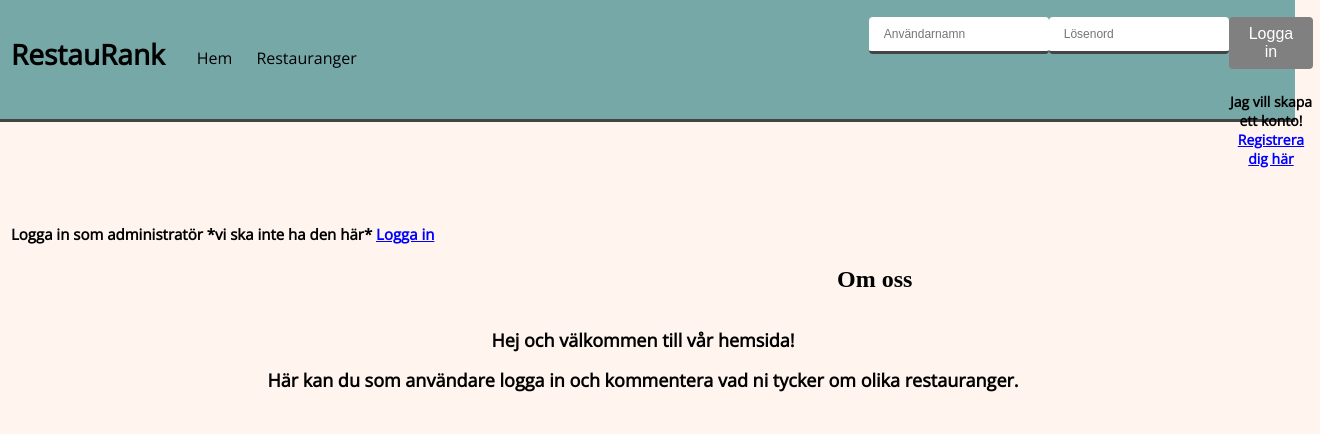
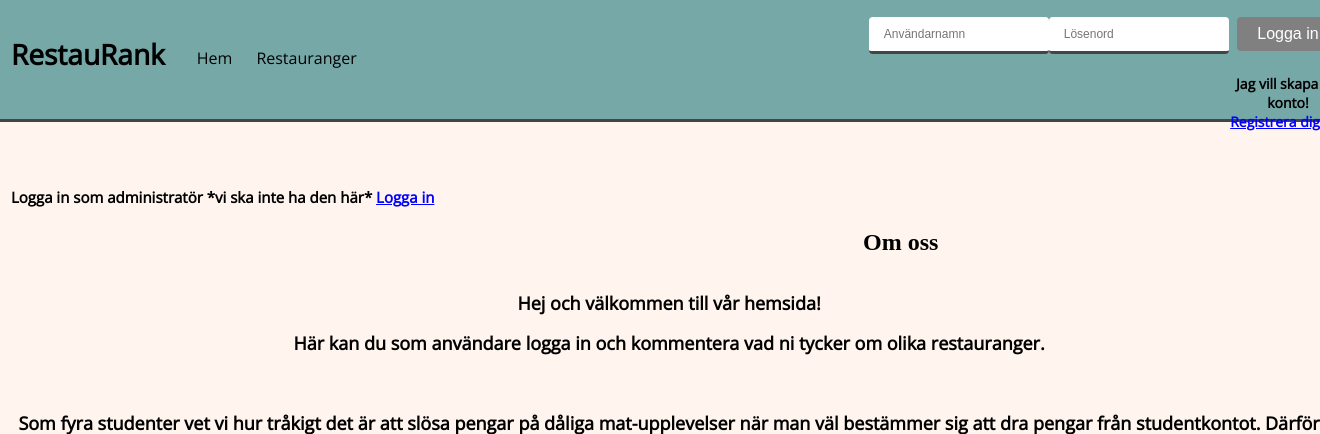
Before and after one commit to ThanitaSongvilay/DelaHors-projekt, a PHP site: page /Index.html in a window 1320 px wide; the page is wider, and only the part inside the window is pictured. Shown: the top 434 px of that part. Run offline with PHP 8.4, Linux system fonts and the light colour scheme.

Commit message:
margin bby

```diff
--- a/assets/css/main.css
+++ b/assets/css/main.css
@@ -5,10 +5,12 @@ body{
 }
 
 nav{
+  height: 120px;
+  background-color: #77a8a8;
   margin: -17px;
   border: none;
   border-bottom: 3px solid #444;
-  width: 180%;
+  width: 104%;
 }
 
 .dropDown{
@@ -164,12 +166,6 @@ nav ul li ul li{
       border-radius: 4px;
 }
 
-nav{
-  width: 100%;
-  height: 120px;
-  background-color: #77a8a8;
-}
-
 #form{
   display: grid;
   grid-template-areas: "a a a";
```
